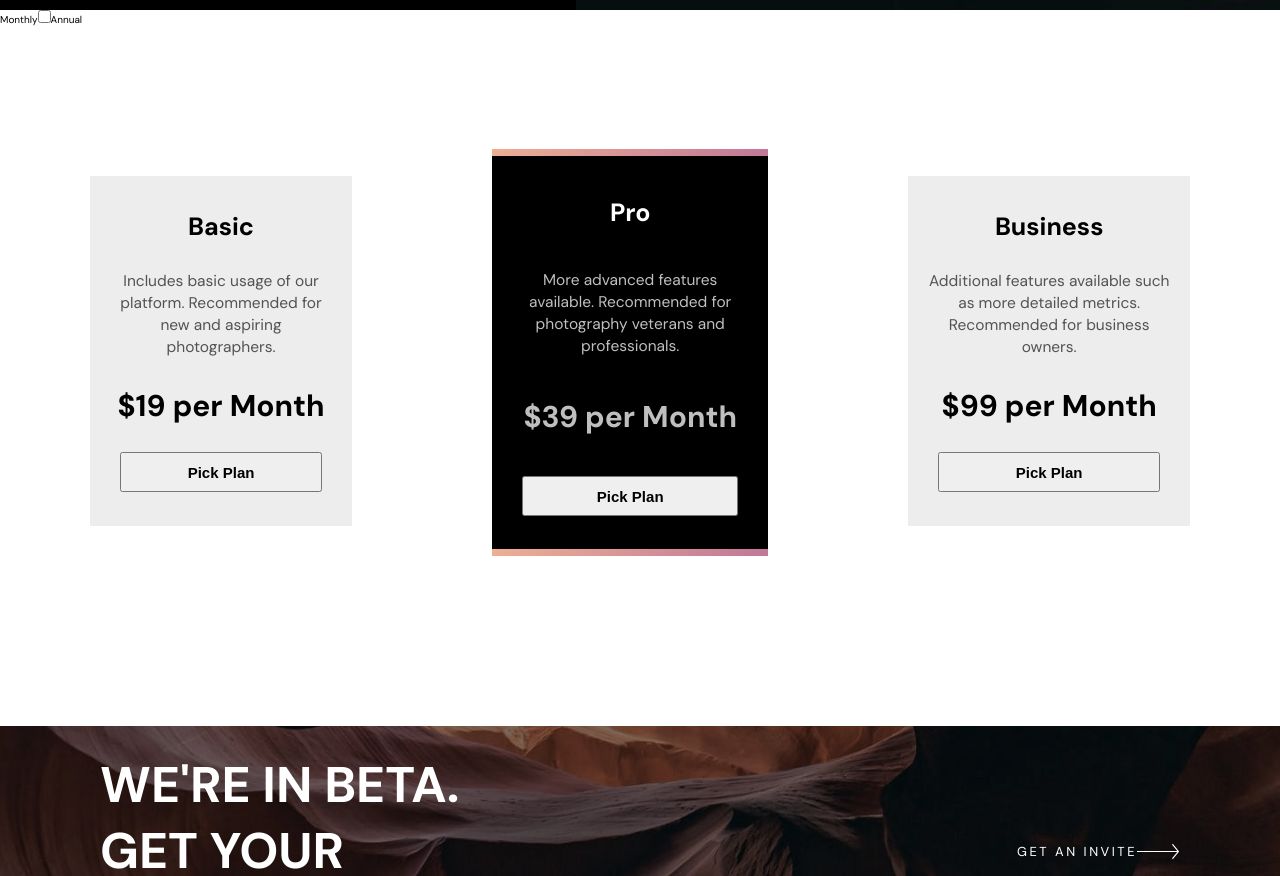
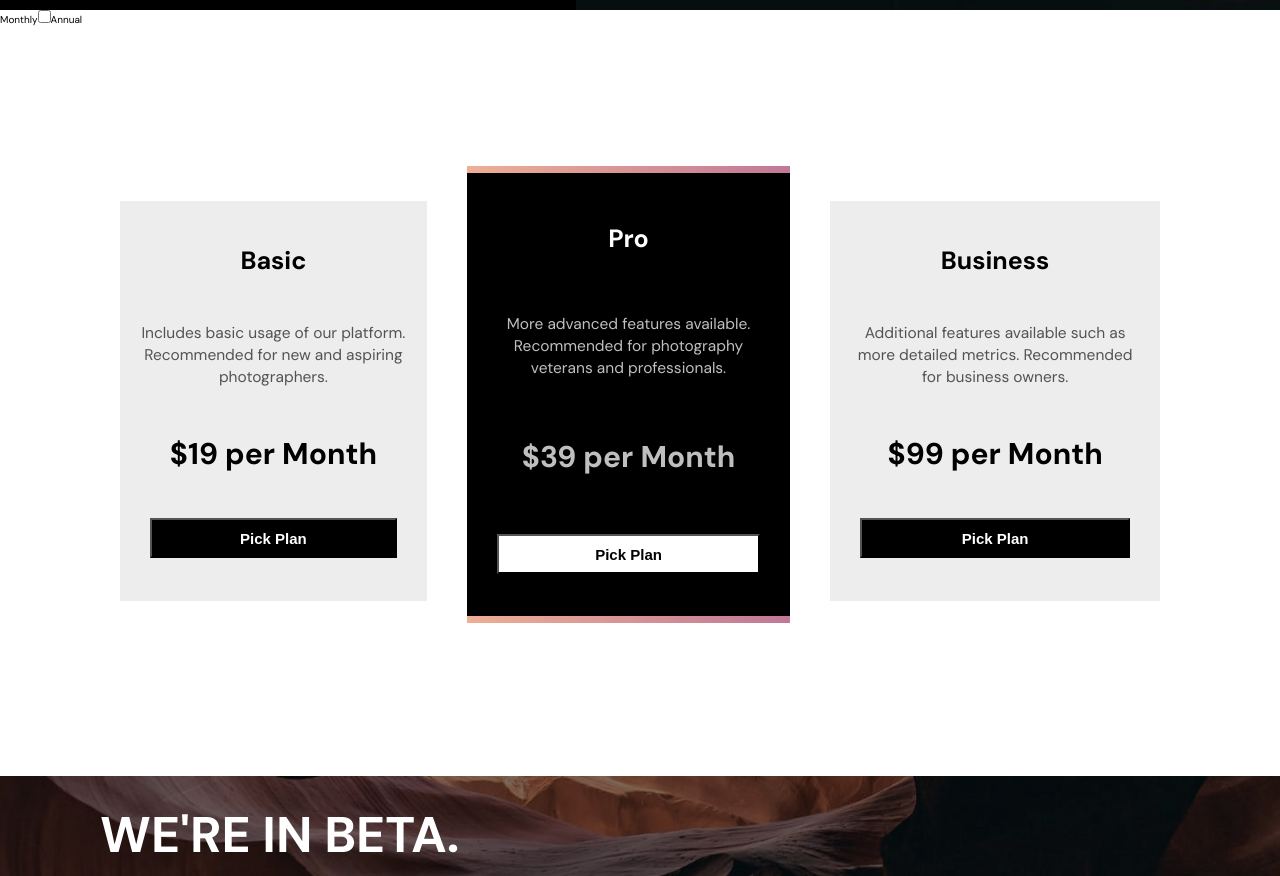
Before and after one commit to GeorgeFlood/snapshot-web, a React (Vite) app: page /pricing in a window 1280 px wide. Shown: the part 560-1436 px from the top of the page. Built offline with nearby package versions, Linux system fonts and the light colour scheme.

Commit message:
updated pricing cards style

```diff
--- a/src/scss/pricing/_cards.scss
+++ b/src/scss/pricing/_cards.scss
@@ -1,17 +1,17 @@
 .pricing-cards {
   display: flex;
+  justify-content: space-around;
+  align-items: center;
   text-align: center;
-  margin: 10rem 2rem;
+  margin: 10rem 10rem;
 }
 
 .pricing-card {
   display: flex;
-
   flex-direction: column;
   justify-content: space-around;
   background-color: rgba(0, 0, 0, 0.07);
-
-  margin: 5rem 7rem;
+  margin: 5rem 2rem;
   color: #000;
 
   &__plan {
@@ -40,16 +40,21 @@
   }
 
   &__basic {
-    height: 35rem;
+    height: 40rem;
+
+    & button {
+      background-color: #000;
+      color: #fff;
+    }
   }
 
   &__pro {
     position: relative;
     background-color: #000;
     color: #fff;
-    height: 40rem;
+    height: 45rem;
     border-top: solid 55px linear-gradient(135deg, #ffc593, #bc7198, #5a77ff);
-    bottom: 2rem;
+    bottom: 0.3rem;
 
     &::after {
       content: "";
@@ -80,5 +85,10 @@
     & p {
       color: rgba(#fff, 0.75);
     }
+
+    & button {
+      background-color: #fff;
+      color: #000;
+    }
   }
 }
--- a/src/styles/main.css
+++ b/src/styles/main.css
@@ -491,8 +491,10 @@
 
 .pricing-cards {
   display: flex;
+  justify-content: space-around;
+  align-items: center;
   text-align: center;
-  margin: 10rem 2rem;
+  margin: 10rem 10rem;
 }
 
 .pricing-card {
@@ -500,7 +502,7 @@
   flex-direction: column;
   justify-content: space-around;
   background-color: rgba(0, 0, 0, 0.07);
-  margin: 5rem 7rem;
+  margin: 5rem 2rem;
   color: #000;
 }
 .pricing-card__plan {
@@ -525,15 +527,19 @@
   font-weight: bold;
 }
 .pricing-card__basic {
-  height: 35rem;
+  height: 40rem;
+}
+.pricing-card__basic button {
+  background-color: #000;
+  color: #fff;
 }
 .pricing-card__pro {
   position: relative;
   background-color: #000;
   color: #fff;
-  height: 40rem;
+  height: 45rem;
   border-top: solid 55px linear-gradient(135deg, #ffc593, #bc7198, #5a77ff);
-  bottom: 2rem;
+  bottom: 0.3rem;
 }
 .pricing-card__pro::after {
   content: "";
@@ -563,6 +569,10 @@
 }
 .pricing-card__pro p {
   color: rgba(255, 255, 255, 0.75);
+}
+.pricing-card__pro button {
+  background-color: #fff;
+  color: #000;
 }
 
 .nav {
```
Also changed, not shown: 1 other file (tests, documents, lock files or other folders).
